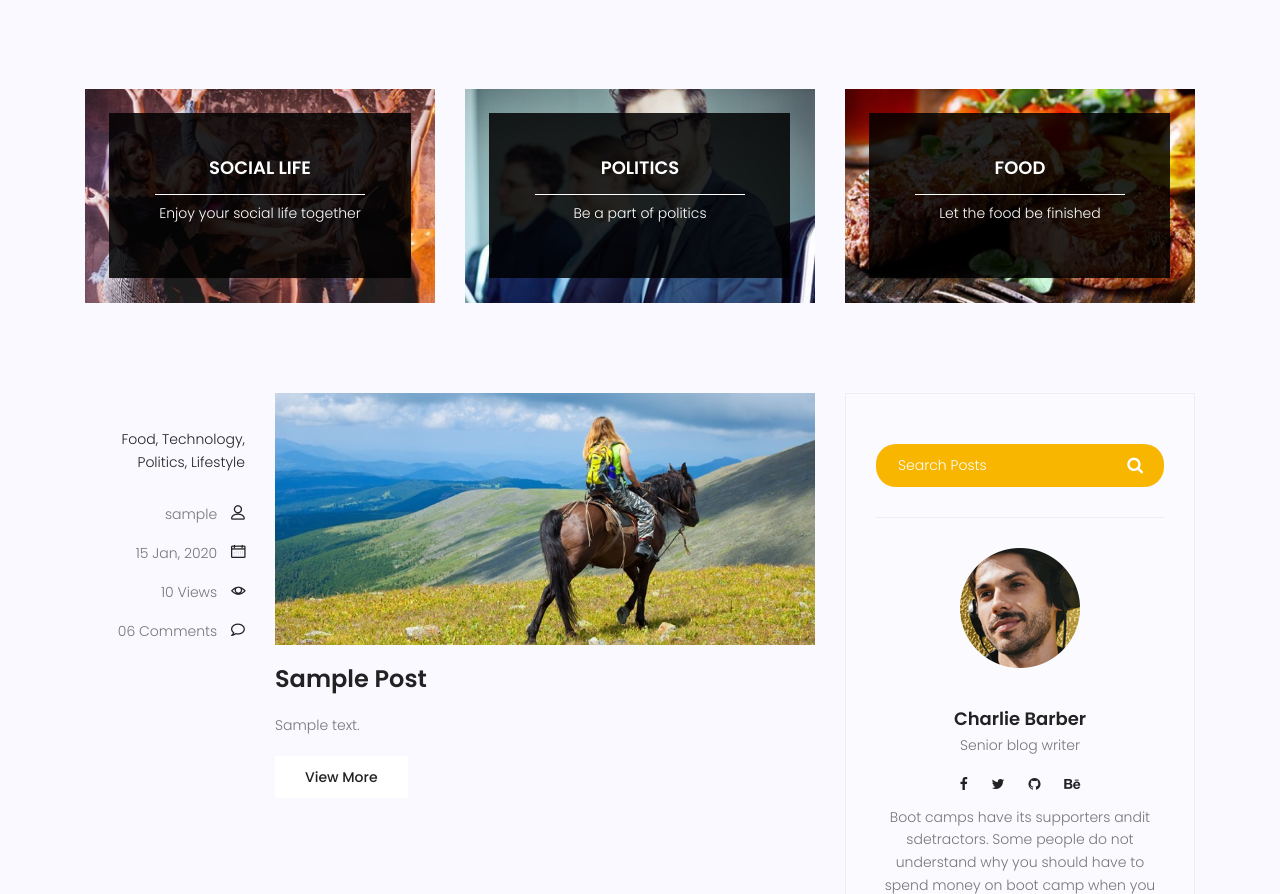
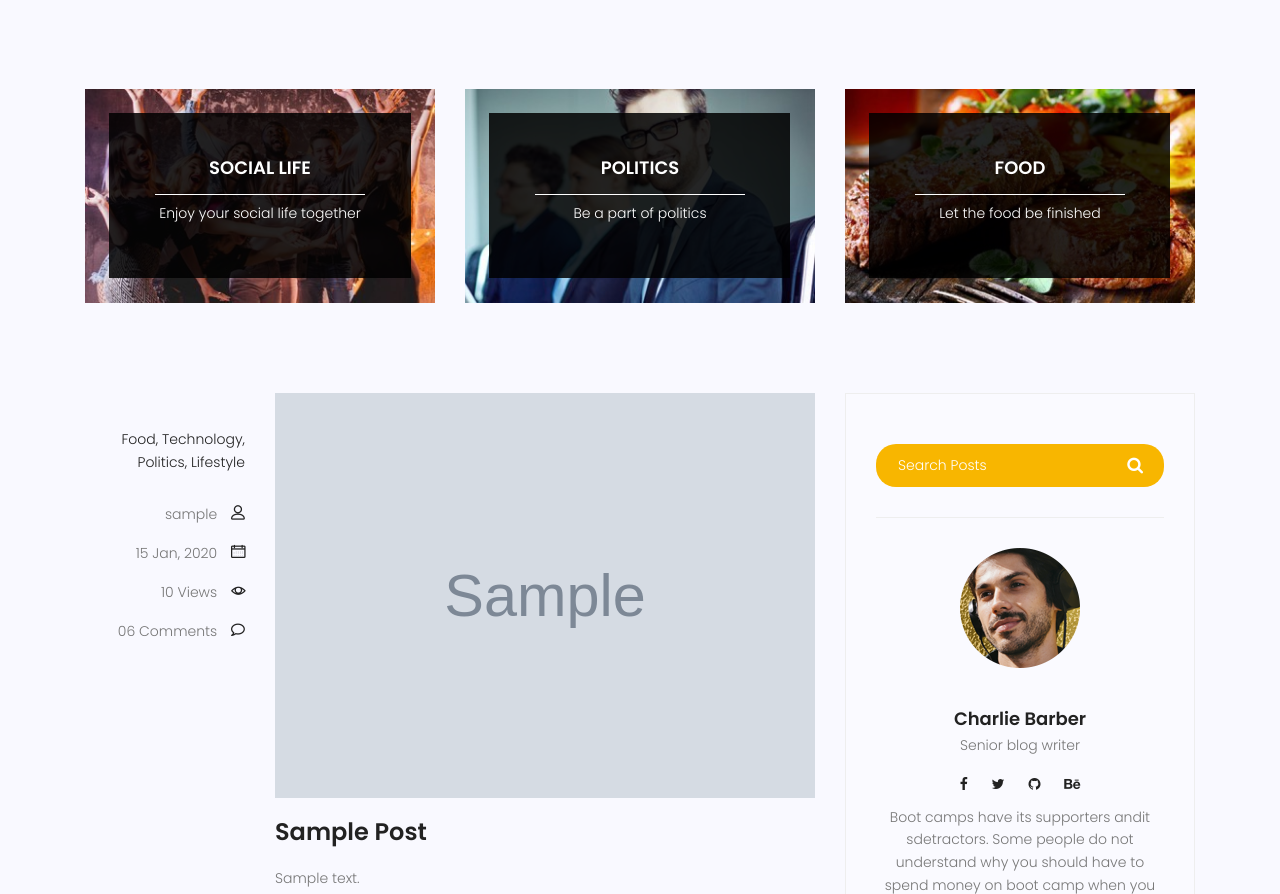
Before and after one commit to arman-ala/mk_django_1, a Django app: page /blog/ in a window 1280 px wide. Shown: the part 689-1583 px from the top of the page. Run offline with Django 4.2, Linux system fonts and the light colour scheme; tables that the repository leaves empty hold one stand-in row (values such as "Sample post"); grey boxes marked "Sample" are stand-in pictures; some libraries are stand-ins or nearby versions.

Commit message:
blog-home.html and blog-single.html image tags are updated.

```diff
--- a/templates/blog/blog-home.html
+++ b/templates/blog/blog-home.html
@@ -104,7 +104,7 @@
 								</div>
 								<div class="col-lg-9 col-md-9 ">
 									<div class="feature-img">
-										<img class="img-fluid" src="{% static 'img/blog/feature-img1.jpg' %}" alt="">
+										<img class="img-fluid" src="{{ post.image.url }}" alt="">
 									</div>
 									<a class="posts-title" href="{% url 'blog:single' pid=post.id %}"><h3>{{ post.title|title }}</h3></a>
 									<p class="excert">
--- a/templates/blog/blog-single.html
+++ b/templates/blog/blog-single.html
@@ -26,7 +26,7 @@
 							<div class="single-post row">
 								<div class="col-lg-12">
 									<div class="feature-img">
-										<img class="img-fluid" src="{% static 'img/blog/feature-img1.jpg' %}" alt="">
+										<img class="img-fluid" src="{{ post.image.url }}" alt="">
 									</div>
 								</div>
 								<div class="col-lg-3  col-md-3 meta-details">
```
Also changed, not shown: media/blog/api.webp (added), media/blog/theme.png (added).
